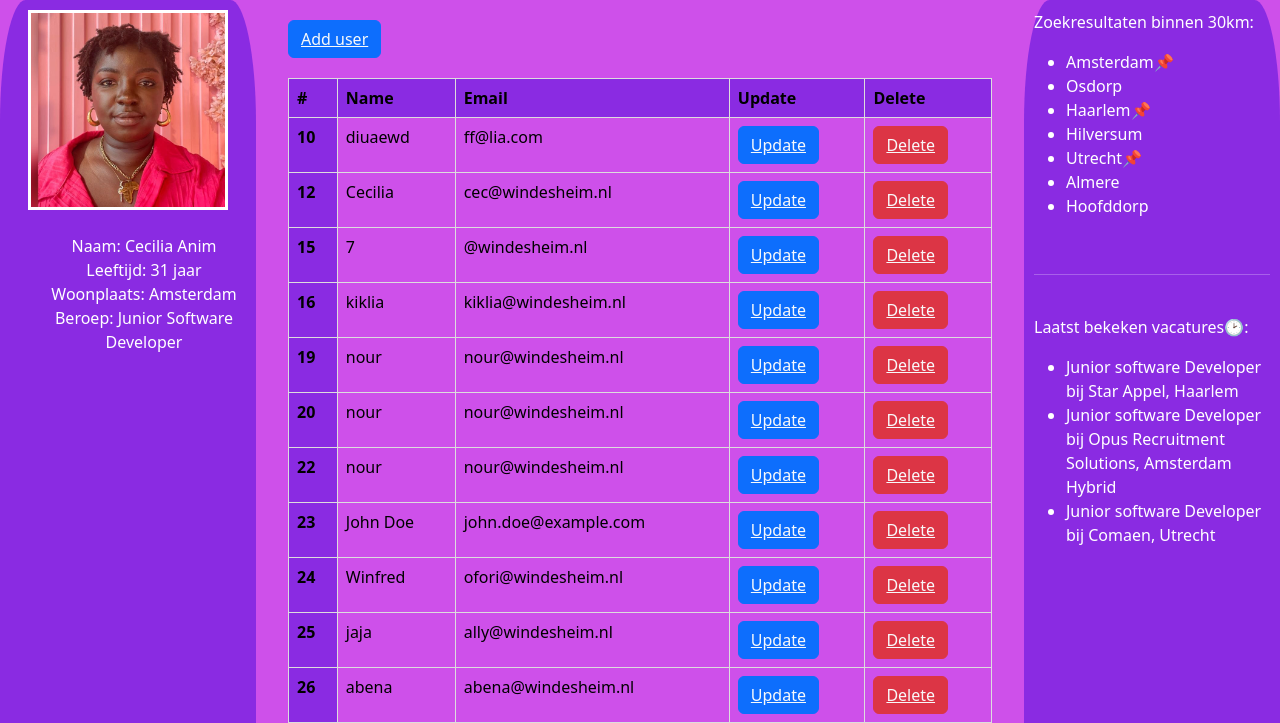
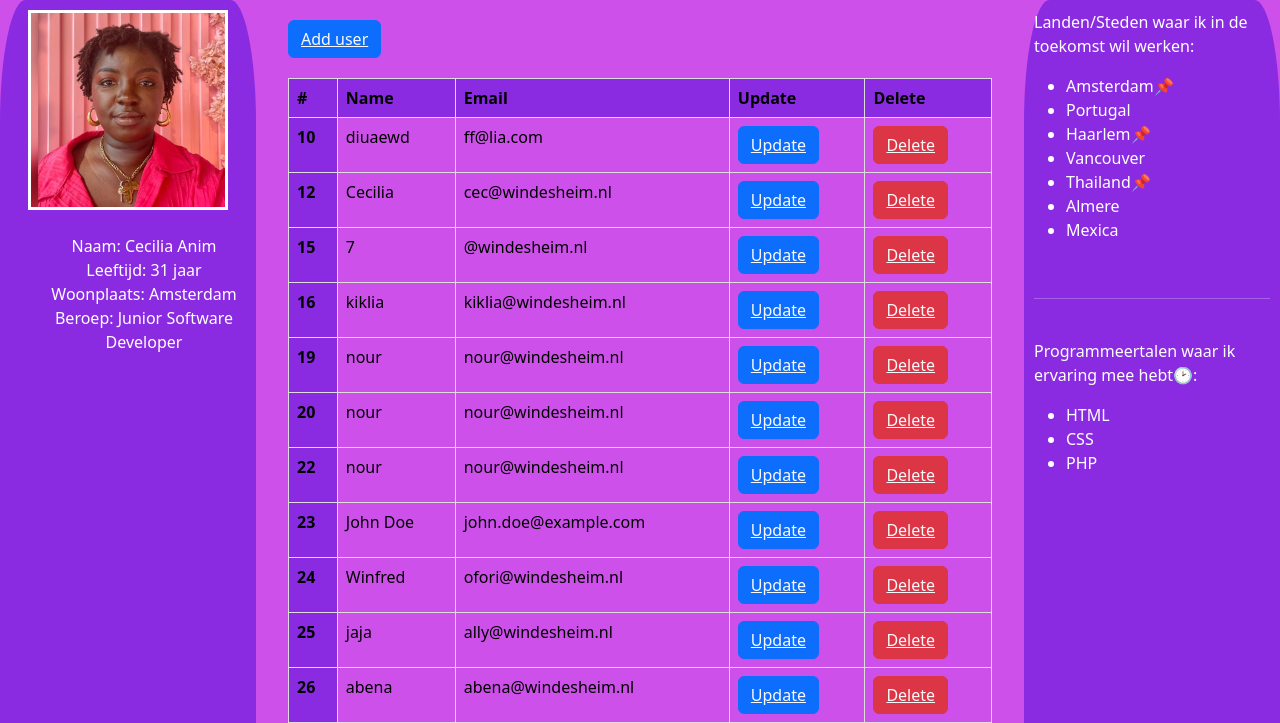
Before and after one commit to Cmoonie/school2024-2025-2026, a PHP site: page /profile in a window 1280 px wide. Shown: the part 177-900 px from the top of the page. Run offline with PHP 8.4, Linux system fonts and the light colour scheme; data comes from the database, SQL or seed files in the repository.

Commit message:
aside toch gewijzigt wat beter past bij een portfolio

```diff
--- a/profile.php
+++ b/profile.php
@@ -86,22 +86,22 @@ $users = $stmt->fetchAll(PDO::FETCH_ASSOC);
 
     </section>
     <aside class="SidebarRight">
-        <p>Zoekresultaten binnen 30km:</p>
+        <p>Landen/Steden waar ik in de toekomst wil werken:</p>
         <ul>
             <li>Amsterdam&#128204;</li>
-            <li>Osdorp</li>
+            <li>Portugal</li>
             <li>Haarlem&#128204;</li>
-            <li>Hilversum</li>
-            <li>Utrecht&#128204;</li>
+            <li>Vancouver</li>
+            <li>Thailand&#128204;</li>
             <li>Almere</li>
-            <li>Hoofddorp</li>
+            <li>Mexica</li>
         </ul>
         <br><hr><br>
-        <p>Laatst bekeken vacatures&#128337;:</p>
+        <p>Programmeertalen waar ik ervaring mee hebt&#128337;:</p>
         <ul>
-            <li>Junior software Developer bij Star Appel, Haarlem</li>
-            <li>Junior software Developer bij Opus Recruitment Solutions, Amsterdam Hybrid</li>
-            <li>Junior software Developer bij Comaen, Utrecht</li>
+            <li>HTML</li>
+            <li>CSS</li>
+            <li>PHP</li>
         </ul>
     </aside>
 </main>
```
